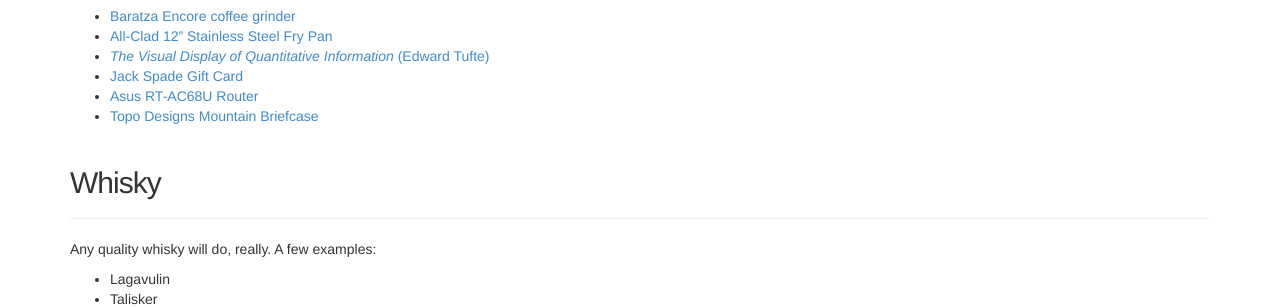
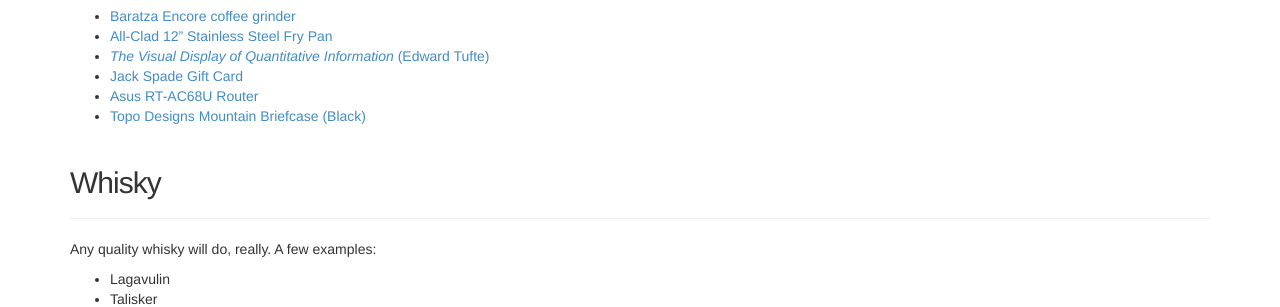
Before and after one commit to gabe/gabe.github.com, a Jekyll site: the page built from wishlist.md, in a window 1280 px wide. Shown: the part 224-531 px from the top of the page. Built offline with Jekyll 4.4.1, drawn with Linux system fonts in a browser that asks for light colours; nearby versions of some CDN libraries; comment, search, counter and statistics services are not loaded.

Commit message:
Add colour specification to wishlist item

```diff
--- a/wishlist.md
+++ b/wishlist.md
@@ -12,7 +12,7 @@
 - [_The Visual Display of Quantitative Information_ (Edward Tufte)][3]
 - [Jack Spade Gift Card][4]
 - [Asus RT-AC68U Router][5]
-- [Topo Designs Mountain Briefcase][6]
+- [Topo Designs Mountain Briefcase (Black)][6]
 
 <div class="page-header">
   <h2>Whisky</h2>
```
